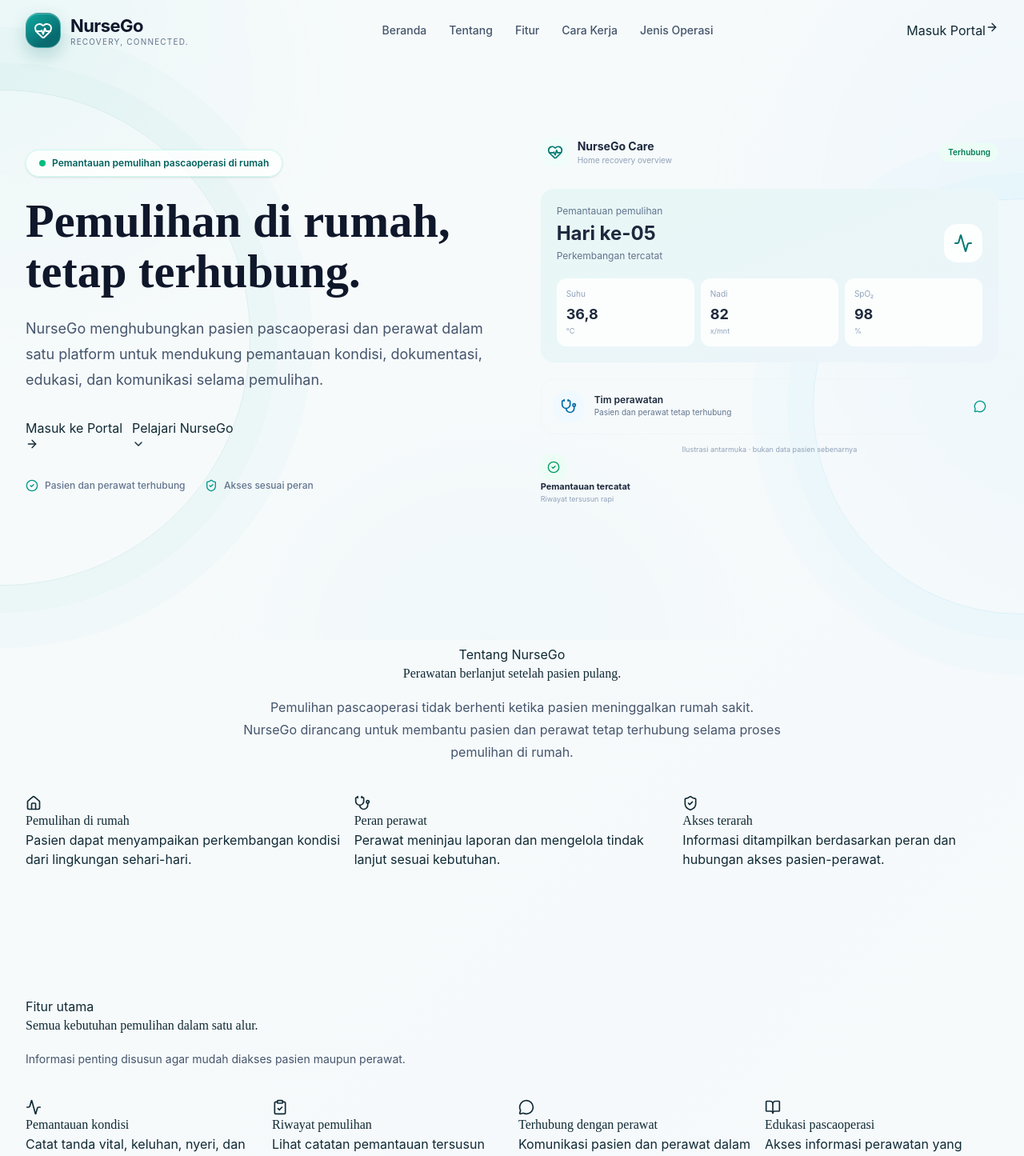
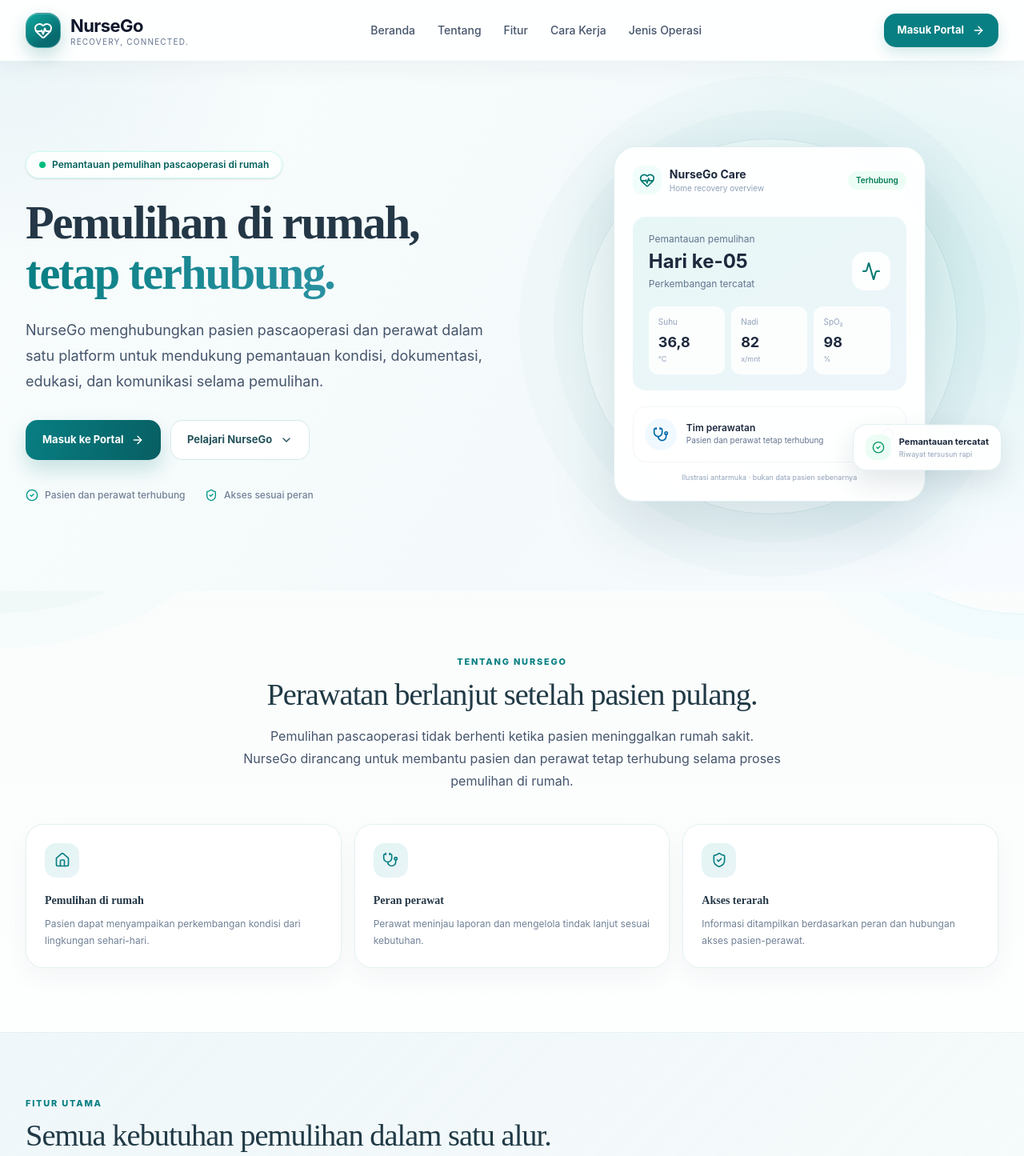
Before and after one commit to suitsiap03-ctrl/NurseGo, a React (Vite) app: page / in a window 1280 px wide. Shown: the top 1445 px of the page at 80% size. Built offline with nearby package versions, Linux system fonts and the light colour scheme; no server answers.

Commit message:
Add integrated NurseGo premium design system for web and portals

```diff
--- a/src/index.css
+++ b/src/index.css
@@ -438,3 +438,136 @@ h1, h2, h3, h4, h5, h6,
   font-family: 'Times New Roman', Times, serif !important;
   letter-spacing: normal;
 }
+
+
+/* =========================================================
+   NURSEGO ECOSYSTEM REDESIGN — PUBLIC + PATIENT + NURSE
+   Shared visual language, responsive layouts, accessible motion.
+   ========================================================= */
+:root {
+  --ng-primary: #087F83;
+  --ng-primary-dark: #075E62;
+  --ng-secondary: #B9E7E4;
+  --ng-background: #F6F8FA;
+  --ng-surface: #FFFFFF;
+  --ng-soft-blue: #EAF4F8;
+  --ng-text: #243746;
+  --ng-muted: #718096;
+  --ng-success: #16A36A;
+  --ng-warning: #E9A23B;
+  --ng-danger: #DC5252;
+}
+.nursego-premium-welcome {
+  background: linear-gradient(180deg,#f7fbfb 0%,#fff 48%,#f5fafb 100%);
+  color: var(--ng-text);
+}
+.nursego-public-header {
+  background: rgba(255,255,255,.88);
+  border-bottom: 1px solid rgba(8,127,131,.10);
+  box-shadow: 0 8px 28px rgba(36,55,70,.045);
+  -webkit-backdrop-filter: blur(18px) saturate(160%);
+  backdrop-filter: blur(18px) saturate(160%);
+}
+.nursego-public-login,.nursego-primary-cta,.nursego-secondary-cta,.nursego-portal-action,.nursego-demo-action {
+  display:inline-flex; align-items:center; justify-content:center; gap:10px;
+  border-radius:15px; font-size:13px; font-weight:700; transition:all 240ms var(--ng-ease);
+}
+.nursego-public-login { padding:11px 17px; color:white; background:var(--ng-primary); box-shadow:0 7px 18px rgba(8,127,131,.18); }
+.nursego-primary-cta { padding:15px 21px; color:white; background:linear-gradient(110deg,#087F83,#075E62); box-shadow:0 12px 25px rgba(8,127,131,.20); }
+.nursego-secondary-cta { padding:14px 20px; color:#24535b; background:white; border:1px solid rgba(8,127,131,.17); }
+.nursego-public-login:hover,.nursego-primary-cta:hover,.nursego-portal-action:hover { transform:translateY(-2px); box-shadow:0 15px 28px rgba(8,127,131,.22); }
+.nursego-secondary-cta:hover,.nursego-demo-action:hover { background:#eef9f8; border-color:rgba(8,127,131,.28); }
+.nursego-public-hero {
+  position:relative; overflow:hidden;
+  background:
+    radial-gradient(ellipse 38rem 30rem at 88% 42%,rgba(185,231,228,.46),transparent 72%),
+    radial-gradient(ellipse 30rem 25rem at 0% 0%,rgba(234,244,248,.9),transparent 72%),
+    linear-gradient(120deg,#f8fcfc,#f4fafb 56%,#f7fbff);
+}
+.nursego-public-hero::after {
+  content:""; position:absolute; inset:0; pointer-events:none; opacity:.22;
+  background-image:radial-gradient(rgba(8,127,131,.22) .7px,transparent .7px);
+  background-size:24px 24px; mask-image:linear-gradient(100deg,black,transparent 72%);
+}
+.nursego-public-title { font-family:'Times New Roman',Times,serif!important; letter-spacing:-.035em!important; }
+.nursego-public-title span {
+  color:var(--ng-primary);
+  background:linear-gradient(100deg,#087F83,#2a91a1);
+  -webkit-background-clip:text; background-clip:text; -webkit-text-fill-color:transparent;
+}
+.nursego-hero-visual { min-height:470px; position:relative; display:flex; align-items:center; justify-content:center; isolation:isolate; }
+.nursego-hero-orbit { position:absolute; border:1px solid rgba(8,127,131,.13); border-radius:50%; z-index:-1; }
+.nursego-orbit-one { width:470px;height:470px; box-shadow:0 0 0 35px rgba(8,127,131,.025),0 0 0 78px rgba(8,127,131,.018); }
+.nursego-orbit-two { width:360px;height:360px; border-style:dashed; opacity:.75; }
+.nursego-hero-main-card {
+  width:min(100%,390px); padding:23px; border-radius:28px; background:rgba(255,255,255,.94);
+  border:1px solid rgba(8,127,131,.13); box-shadow:0 30px 80px rgba(30,83,91,.15),inset 0 1px 0 white;
+  animation:nursego-float 8s ease-in-out infinite;
+}
+.nursego-floating-note {
+  position:absolute; right:-4px; bottom:54px; display:flex; align-items:center; gap:10px;
+  padding:12px 15px; border:1px solid rgba(8,127,131,.12); border-radius:17px;
+  background:rgba(255,255,255,.95); box-shadow:0 15px 35px rgba(36,55,70,.12);
+  animation:nursego-float 7s ease-in-out infinite reverse;
+}
+.nursego-eyebrow { color:var(--ng-primary); font-size:11px; font-weight:800; letter-spacing:.16em; text-transform:uppercase; }
+.nursego-section-title { margin-top:10px; color:#203a46; font-family:'Times New Roman',Times,serif!important; font-size:clamp(1.8rem,3vw,2.55rem); line-height:1.15; letter-spacing:-.025em; }
+.nursego-public-section { background:linear-gradient(135deg,rgba(234,244,248,.72),rgba(245,251,250,.86)); border-top:1px solid rgba(8,127,131,.06); border-bottom:1px solid rgba(8,127,131,.06); }
+.nursego-info-card,.nursego-feature-card,.nursego-step-card {
+  padding:23px; border-radius:22px; background:rgba(255,255,255,.9); border:1px solid rgba(8,127,131,.11);
+  box-shadow:0 12px 30px rgba(36,55,70,.045); transition:transform 260ms var(--ng-spring),box-shadow 260ms var(--ng-ease),border-color 260ms var(--ng-ease);
+}
+.nursego-info-card:hover,.nursego-feature-card:hover,.nursego-step-card:hover { transform:translateY(-4px); box-shadow:0 20px 42px rgba(36,55,70,.09); border-color:rgba(8,127,131,.25); }
+.nursego-feature-icon { width:43px;height:43px;display:flex;align-items:center;justify-content:center;border-radius:14px;background:linear-gradient(145deg,#e2f5f2,#eaf4f8);color:var(--ng-primary); }
+.nursego-info-card h3,.nursego-feature-card h3 { margin-top:18px;color:#243746;font-weight:750;font-size:14px; }
+.nursego-info-card p,.nursego-feature-card p { margin-top:8px;color:#718096;font-size:12px;line-height:1.75; }
+.nursego-step-card { min-height:155px; }
+.nursego-step-card span { display:inline-flex;width:36px;height:36px;align-items:center;justify-content:center;border-radius:12px;background:#e5f4f2;color:var(--ng-primary);font-size:12px;font-weight:800; }
+.nursego-step-card p { margin-top:19px;font-size:13px;line-height:1.65;font-weight:650;color:#304956; }
+.nursego-surgery-chip { border:1px solid rgba(8,127,131,.15);background:rgba(255,255,255,.88);color:#34525c;padding:10px 15px;border-radius:999px;font-size:12px;font-weight:650;box-shadow:0 5px 14px rgba(36,55,70,.035); }
+.nursego-portal-section { padding:38px 22px;border:1px solid rgba(8,127,131,.12);border-radius:30px;background:linear-gradient(145deg,rgba(255,255,255,.96),rgba(239,249,248,.92));box-shadow:0 22px 55px rgba(36,55,70,.07); }
+.nursego-portal-action { width:100%;padding:13px 16px;color:white;background:linear-gradient(110deg,#087F83,#075E62);box-shadow:0 8px 18px rgba(8,127,131,.16); }
+.nursego-demo-action { width:100%;padding:11px 14px;color:#176d70;background:#eff9f7;border:1px solid rgba(8,127,131,.12);font-size:11px; }
+.nursego-public-footer { background:rgba(255,255,255,.9);border-top:1px solid rgba(8,127,131,.10); }
+.nursego-premium-welcome .nursego-portal-card { border-radius:24px;box-shadow:0 18px 42px rgba(36,55,70,.07); }
+.nursego-premium-welcome .nursego-portal-card::after { display:none; }
+.nursego-premium-welcome .nursego-portal-card h3 { font-family:'Times New Roman',Times,serif;font-size:22px; }
+.nursego-premium-welcome .nursego-portal-icon { background:linear-gradient(145deg,#e0f5f1,#e8f3f8);color:#087F83; }
+.nursego-premium-welcome .nursego-portal-icon-patient { background:linear-gradient(145deg,#e6f3fb,#e1f6f3);color:#267c96; }
+
+/* Shared application shell: elevated surfaces and readable clinical data. */
+.nursego-page-enter { color:var(--ng-text); }
+.nursego-page-enter .bg-white {
+  border-color:rgba(36,55,70,.09);
+  box-shadow:0 8px 26px rgba(36,55,70,.045);
+}
+.nursego-page-enter [class*="rounded-xl"].border,
+.nursego-page-enter [class*="rounded-2xl"].border { border-color:rgba(36,55,70,.10); }
+.nursego-page-enter .text-slate-900 { color:#243746; }
+.nursego-page-enter .text-slate-500,.nursego-page-enter .text-slate-400 { color:#718096; }
+.nursego-page-enter .bg-teal-600 { background-color:#087F83; }
+.nursego-page-enter .hover\:bg-teal-700:hover { background-color:#075E62; }
+.nursego-ios-header .nursego-ios-tab { padding-left:14px;padding-right:14px; }
+.nursego-ios-header .nursego-ios-tab-active { color:#075E62; }
+.nursego-ios-bottom-nav { padding-top:7px; }
+.nursego-ios-bottom-nav .nursego-ios-tab { min-height:54px; }
+.nursego-ios-bottom-nav .nursego-ios-tab-active { color:#087F83; }
+@media (max-width: 1023px) {
+  .nursego-hero-visual { min-height:410px; }
+  .nursego-floating-note { right:0; }
+}
+@media (max-width: 640px) {
+  .nursego-public-header > div { height:66px; }
+  .nursego-public-hero .max-w-7xl { padding-top:48px;padding-bottom:50px; }
+  .nursego-public-title { font-size:2.45rem; }
+  .nursego-hero-visual { min-height:380px; margin-top:4px; }
+  .nursego-hero-main-card { padding:17px;border-radius:23px; }
+  .nursego-orbit-one { width:340px;height:340px; }
+  .nursego-orbit-two { width:270px;height:270px; }
+  .nursego-floating-note { right:-2px;bottom:12px;padding:9px 11px; }
+  .nursego-portal-section { padding:28px 14px;border-radius:24px; }
+  .nursego-info-card,.nursego-feature-card,.nursego-step-card { padding:19px;border-radius:19px; }
+}
+@media (prefers-reduced-motion: reduce) {
+  .nursego-hero-main-card,.nursego-floating-note { animation:none; }
+}
```
